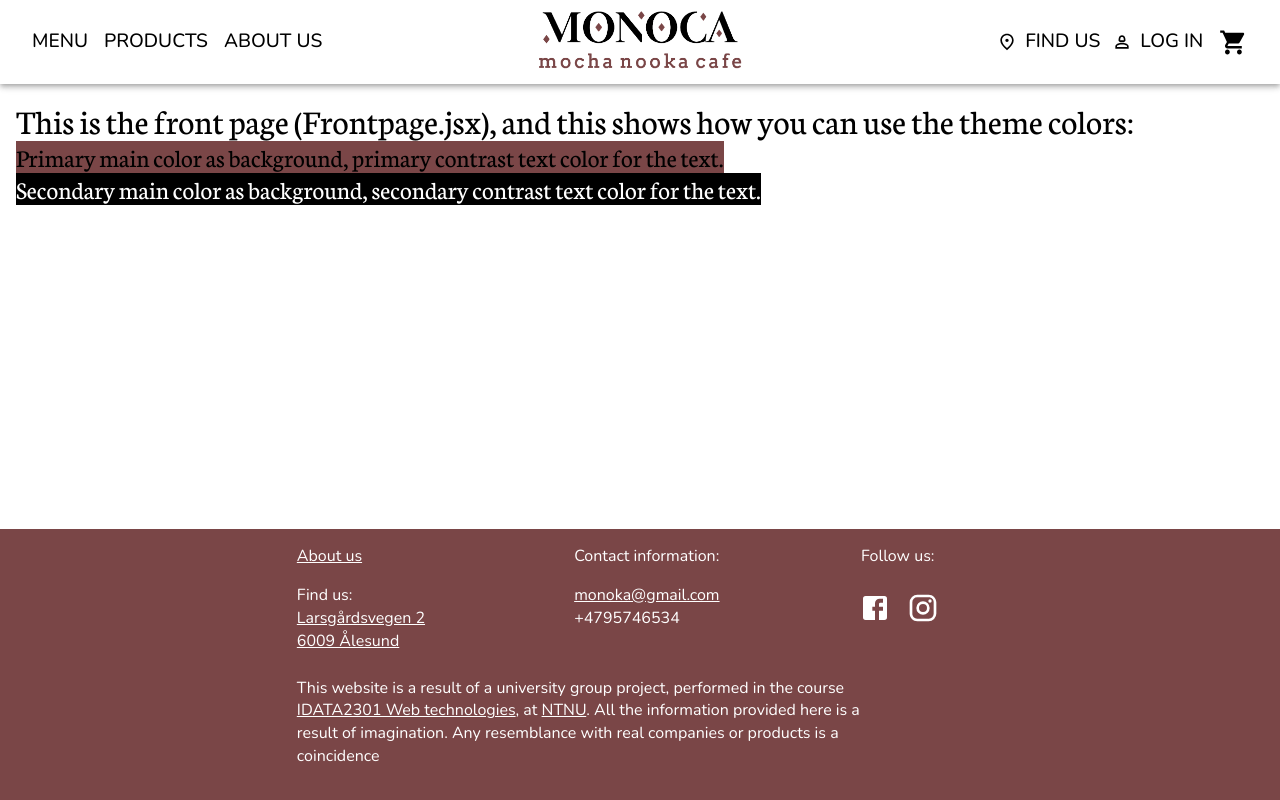
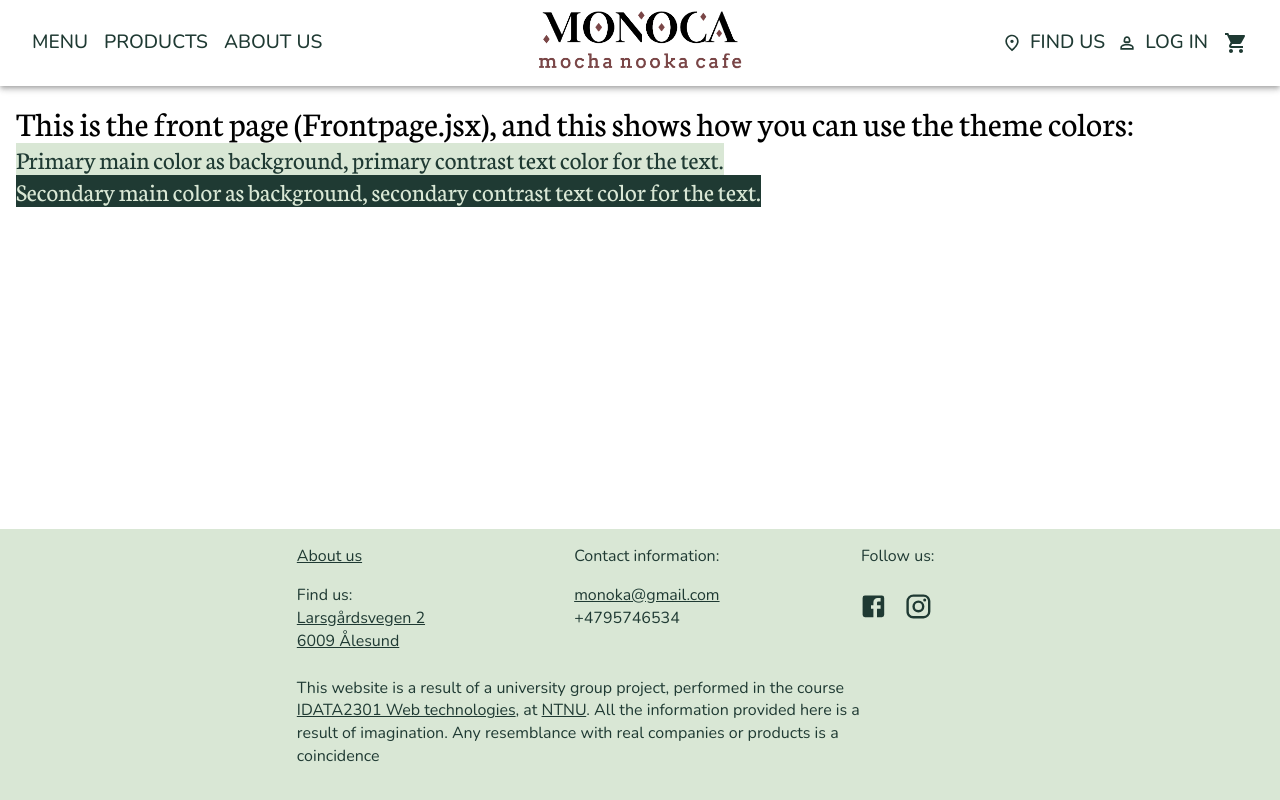
Before and after one commit to ivannakolesnyk/ivannakolesnyk.github.io, a React (Create React App) app in the folder webshop-frontend/: page / in a window 1280 px wide. Built offline with nearby package versions, Linux system fonts and the light colour scheme.

Commit message:
Change colors, theme and add index.css
Setup for colors values and theme were wrong. Some values need standard css, so index.css is added.

```diff
--- a/webshop-frontend/public/index.html
+++ b/webshop-frontend/public/index.html
@@ -15,7 +15,7 @@
     />
     <style>
       * {
-        font-family: "Neuton", sans-serif;
+        font-family: Neuton, sans-serif;
         margin: 0;
         padding: 0;
       }
--- a/webshop-frontend/src/components/AboutUs.jsx
+++ b/webshop-frontend/src/components/AboutUs.jsx
@@ -1,13 +1,30 @@
 import React from "react";
 import { Typography } from "@mui/material";
+import { useTheme } from "@mui/material/styles";
 
 const AboutUs = () => {
+  const theme = useTheme();
+
   return (
     <>
-      <Typography variant="h1" align="left" padding="1rem">
+      <Typography
+        variant="h1"
+        sx={{
+          color: theme.palette.primary.contrastText,
+          p: "2rem",
+        }}
+      >
         About us
       </Typography>
-      <Typography variant="body1" padding="1rem">
+      <Typography
+        variant="body1"
+        sx={{
+          color: theme.palette.primary.contrastText,
+          pl: "2rem",
+          pr: "2rem",
+          pb: "2rem",
+        }}
+      >
         Mocha Nooka Cafe is the place to be for cool cats and urbanites alike.
         Located in the heart of the city, it's the go-to spot for the perfect
         cup of coffee or a tasty bite of food. Whether you're grabbing a quick
--- a/webshop-frontend/src/components/FindUs.jsx
+++ b/webshop-frontend/src/components/FindUs.jsx
@@ -30,12 +30,12 @@ const DirectionButton = ({ address, onGetDirections }) => {
           },
         }}
       >
-        <Typography variant="h3" color="secondary.contrastText">
+        <Typography variant="h3" color="primary.contrastText">
           Find Us
         </Typography>
         <Typography
           variant="body1"
-          color="secondary.contrastText"
+          color="primary.contrastText"
           sx={{ textAlign: "left", width: "100%", mt: 2 }}
         >
           {address}
--- a/webshop-frontend/src/components/Footer.jsx
+++ b/webshop-frontend/src/components/Footer.jsx
@@ -22,6 +22,7 @@ const Footer = () => {
       spacing={0}
       sx={{
         bgcolor: theme.palette.primary.main,
+        color: theme.palette.primary.contrastText,
         p: 2,
         mt: "auto",
         justifyContent: "center",
@@ -65,7 +66,9 @@ const Footer = () => {
             rel="noreferrer"
             aria-label="Facebook"
           >
-            <FacebookIcon fontSize="small" />
+            <FacebookIcon
+              sx={{ fontSize: "1.8rem", color: theme.palette.secondary.main }}
+            />
           </IconButton>
           <IconButton
             href="https://www.instagram.com/"
@@ -73,7 +76,9 @@ const Footer = () => {
             rel="noreferrer"
             aria-label="Instagram"
           >
-            <InstagramIcon fontSize="small" />
+            <InstagramIcon
+              sx={{ fontSize: "1.8rem", color: theme.palette.secondary.main }}
+            />
           </IconButton>
         </Typography>
       </Grid>
--- a/webshop-frontend/src/components/LogIn.jsx
+++ b/webshop-frontend/src/components/LogIn.jsx
@@ -1,6 +1,9 @@
 import React, { useState } from "react";
+import { Typography } from "@mui/material";
+import { useTheme } from "@mui/material/styles";
 
 const LogIn = () => {
+  const theme = useTheme();
   const [email, setEmail] = useState("");
   const [password, setPassword] = useState("");
 
@@ -12,7 +15,13 @@ const LogIn = () => {
   return (
     <form onSubmit={handleSubmit}>
       <label>
-        Email:
+        <Typography
+          sx={{
+            color: theme.palette.primary.contrastText,
+          }}
+        >
+          Email:
+        </Typography>
         <input
           type="email"
           value={email}
@@ -22,7 +31,13 @@ const LogIn = () => {
       </label>
       <br />
       <label>
-        Password:
+        <Typography
+          sx={{
+            color: theme.palette.primary.contrastText,
+          }}
+        >
+          Password:
+        </Typography>
         <input
           type="password"
           value={password}
--- a/webshop-frontend/src/components/Menu.jsx
+++ b/webshop-frontend/src/components/Menu.jsx
@@ -1,9 +1,12 @@
 import React from "react";
 import { Box, Typography } from "@mui/material";
+import { useTheme } from "@mui/material/styles";
 
 const Menu = () => {
+  const theme = useTheme();
+
   return (
-    <Box sx={{ p: 2 }}>
+    <Box sx={{ p: 2, color: theme.palette.primary.contrastText }}>
       <Typography variant="h3" sx={{ mb: 2 }}>
         Our Menu
       </Typography>
--- a/webshop-frontend/src/components/Navbar.jsx
+++ b/webshop-frontend/src/components/Navbar.jsx
@@ -15,6 +15,7 @@ import {
   styled,
   Toolbar,
   useMediaQuery,
+  Typography,
 } from "@mui/material";
 import React, { useState } from "react";
 import { useTheme } from "@mui/material/styles";
@@ -135,7 +136,14 @@ NavBar, which is meant for computer screens and larger screens.
                 to="/"
                 onClick={(e) => setOpenHamburgerMenu(false)}
               >
+                <Typography
+                  variant="button"
+                  sx={{
+                    color: theme.palette.primary.contrastText,
+                  }}
+                >
                   Home
+                </Typography>
               </MenuItem>
               <MenuItem
                 key="menu"
@@ -143,7 +151,14 @@ NavBar, which is meant for computer screens and larger screens.
                 to="/menu"
                 onClick={(e) => setOpenHamburgerMenu(false)}
               >
+                <Typography
+                  variant="button"
+                  sx={{
+                    color: theme.palette.primary.contrastText,
+                  }}
+                >
                   Menu
+                </Typography>
               </MenuItem>
               <MenuItem
                 key="products"
@@ -151,7 +166,14 @@ NavBar, which is meant for computer screens and larger screens.
                 to="/products"
                 onClick={(e) => setOpenHamburgerMenu(false)}
               >
+                <Typography
+                  variant="button"
+                  sx={{
+                    color: theme.palette.primary.contrastText,
+                  }}
+                >
                   Products
+                </Typography>
               </MenuItem>
               <MenuItem
                 key="about"
@@ -159,7 +181,14 @@ NavBar, which is meant for computer screens and larger screens.
                 to="/about"
                 onClick={(e) => setOpenHamburgerMenu(false)}
               >
+                <Typography
+                  variant="button"
+                  sx={{
+                    color: theme.palette.primary.contrastText,
+                  }}
+                >
                   About us
+                </Typography>
               </MenuItem>
               <MenuItem
                 key="findus"
@@ -167,7 +196,14 @@ NavBar, which is meant for computer screens and larger screens.
                 to="/findus"
                 onClick={(e) => setOpenHamburgerMenu(false)}
               >
+                <Typography
+                  variant="button"
+                  sx={{
+                    color: theme.palette.primary.contrastText,
+                  }}
+                >
                   Find us
+                </Typography>
               </MenuItem>
               <MenuItem
                 key="login"
@@ -175,7 +211,14 @@ NavBar, which is meant for computer screens and larger screens.
                 to="/login"
                 onClick={(e) => setOpenHamburgerMenu(false)}
               >
+                <Typography
+                  variant="button"
+                  sx={{
+                    color: theme.palette.primary.contrastText,
+                  }}
+                >
                   Log in
+                </Typography>
               </MenuItem>
               <MenuItem
                 key="shoppingcart"
@@ -183,7 +226,14 @@ NavBar, which is meant for computer screens and larger screens.
                 to="/shoppingcart"
                 onClick={(e) => setOpenHamburgerMenu(false)}
               >
+                <Typography
+                  variant="button"
+                  sx={{
+                    color: theme.palette.primary.contrastText,
+                  }}
+                >
                   Shopping cart
+                </Typography>
               </MenuItem>
             </Menu>
           </SmallScreenNavbar>
@@ -198,13 +248,34 @@ NavBar, which is meant for computer screens and larger screens.
               }}
             >
               <StyledButton color="inherit" component={Link} to="/menu">
+                <Typography
+                  variant="button"
+                  sx={{
+                    color: theme.palette.primary.contrastText,
+                  }}
+                >
                   Menu
+                </Typography>
               </StyledButton>
-              <Button color="inherit" component={Link} to="/products">
+              <Button component={Link} to="/products">
+                <Typography
+                  variant="button"
+                  sx={{
+                    color: theme.palette.primary.contrastText,
+                  }}
+                >
                   Products
+                </Typography>
               </Button>
               <Button color="inherit" component={Link} to="/about">
+                <Typography
+                  variant="button"
+                  sx={{
+                    color: theme.palette.primary.contrastText,
+                  }}
+                >
                   About us
+                </Typography>
               </Button>
             </div>
             <div
@@ -240,11 +311,20 @@ NavBar, which is meant for computer screens and larger screens.
             >
               <Button
                 startIcon={<PlaceOutlinedIcon />}
-                color="inherit"
                 component={Link}
                 to="/findus"
+                sx={{
+                  color: theme.palette.primary.contrastText,
+                }}
+              >
+                <Typography
+                  variant="button"
+                  sx={{
+                    color: theme.palette.primary.contrastText,
+                  }}
                 >
                   Find us
+                </Typography>
               </Button>
               <Button
                 startIcon={<Person2OutlinedIcon />}
@@ -252,15 +332,17 @@ NavBar, which is meant for computer screens and larger screens.
                 component={Link}
                 to="/login"
               >
+                <Typography
+                  variant="button"
+                  sx={{
+                    color: theme.palette.primary.contrastText,
+                  }}
+                >
                   Log in
+                </Typography>
               </Button>
-              <IconButton
-                color="inherit"
-                component={Link}
-                to="/shoppingcart"
-                fontSize="small"
-              >
-                <ShoppingCartIcon sx={{ fontSize: "1.8rem" }} />
+              <IconButton component={Link} to="/shoppingcart" fontSize="small">
+                <ShoppingCartIcon sx={{ fontSize: "1.5rem" }} />
               </IconButton>
             </div>
           </>
--- a/webshop-frontend/src/components/ShoppingCart.jsx
+++ b/webshop-frontend/src/components/ShoppingCart.jsx
@@ -1,14 +1,30 @@
 import React from "react";
 import { Typography } from "@mui/material";
+import { useTheme } from "@mui/material/styles";
 
 const ShoppingCart = () => {
+  const theme = useTheme();
   return (
     <>
-      <Typography variant="h3" align="left">
+      <Typography
+        variant="h1"
+        sx={{
+          color: theme.palette.primary.contrastText,
+          p: "2rem",
+        }}
+      >
         Shopping Cart
       </Typography>
-      <Typography variant="body1">
-        The logic needs to be implemented.
+      <Typography
+        variant="body1"
+        sx={{
+          color: theme.palette.primary.contrastText,
+          pl: "2rem",
+          pr: "2rem",
+          pb: "2rem",
+        }}
+      >
+        Not yet implemented.
       </Typography>
     </>
   );
--- /dev/null
+++ b/webshop-frontend/src/css/index.css
@@ -0,0 +1,12 @@
+/* Set global css values here */
+
+a {
+  color: #1f3a33;
+  text-decoration: underline;
+  font-family: Nunito, sans-serif;
+}
+
+a:visited {
+  color: #1f3a33;
+  font-family: Nunito, sans-serif;
+}
--- a/webshop-frontend/src/index.js
+++ b/webshop-frontend/src/index.js
@@ -3,6 +3,7 @@ import React from "react";
 import ReactDOM from "react-dom/client";
 import App from "./App";
 import { theme } from "./theme";
+import "./css/index.css";
 
 const root = ReactDOM.createRoot(document.getElementById("root"));
 root.render(
--- a/webshop-frontend/src/theme.js
+++ b/webshop-frontend/src/theme.js
@@ -1,4 +1,5 @@
 import { createTheme } from "@mui/material";
+import { yellow } from "@mui/material/colors";
 
 /**
 This file exports a custom theme using createTheme function from @mui/material.
@@ -10,18 +11,18 @@ export const theme = createTheme({
   palette: {
     primary: {
       //main: "#C39681" (our old main color),
-      main: "#7A4647",
-      contrastText: "#000",
+      main: "#D9E7D5",
+      contrastText: "#1F3A33",
     },
     secondary: {
-      main: "#000",
-      contrastText: "#FFF",
+      main: "#1F3A33",
+      contrastText: "#D9E7D5",
     },
   },
   typography: {
-    // Set 1 rem to 10 px
-    htmlFontSize: 10,
+    htmlFontSize: 10, // Set 1 rem to 10 px
     fontFamily: "Nunito, sans-serif",
+    color: yellow,
     h1: {
       fontSize: "3.2rem",
       fontFamily: "Neuton, serif",
@@ -46,46 +47,14 @@ export const theme = createTheme({
       fontSize: "1.6rem",
       fontFamily: "Neuton, serif",
     },
-    primary: {
-      fontFamily: "Nunito, sans-serif",
-      color: "#000",
+    body1: {
+      fontSize: "1.6rem",
     },
     body2: {
       fontSize: "1rem",
-      color: "#FFF",
-      "& a": {
-        color: "#FFF",
-        textDecoration: "underline",
-        fontFamily: "Nunito, sans-serif",
-        fontSize: "1rem",
-      },
-      "& a:visited": {
-        color: "#FFF",
-      },
-    },
-    body1: {
-      fontSize: "1.4rem",
-      "& a": {
-        color: "#000",
-        textDecoration: "underline",
-        fontFamily: "Nunito, sans-serif",
-      },
-      "& a:visited": {
-        color: "#000",
-        fontSize: "1.4rem",
-      },
     },
     button: {
       fontSize: "1.2rem",
-      "& a": {
-        color: "#000",
-        textDecoration: "underline",
-        fontFamily: "Nunito, sans-serif",
-        fontSize: "1.2rem",
-      },
-      "& a:visited": {
-        color: "#000",
-      },
     },
   },
 });
```
Lines whose indentation alone changed are shown as unchanged.
